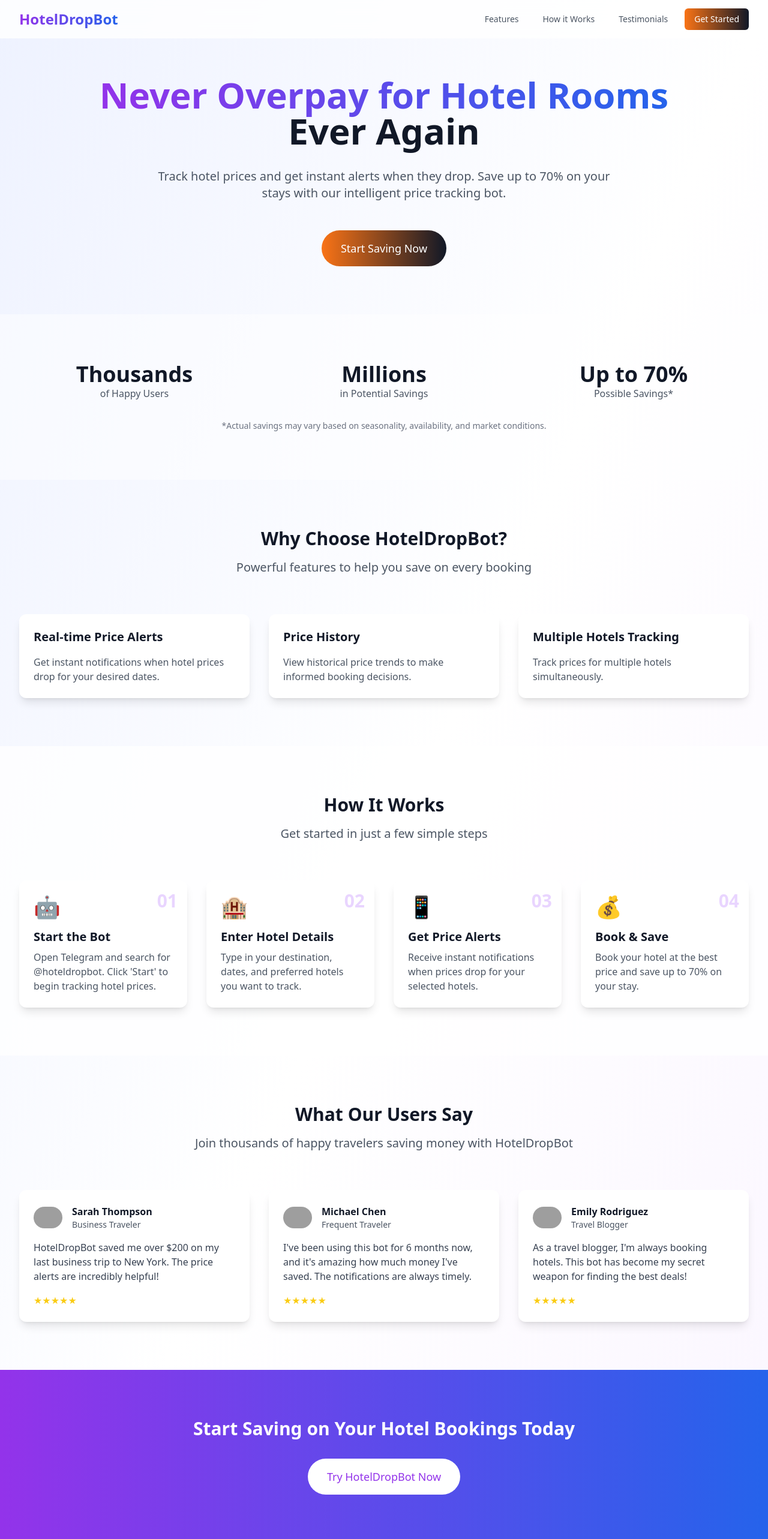
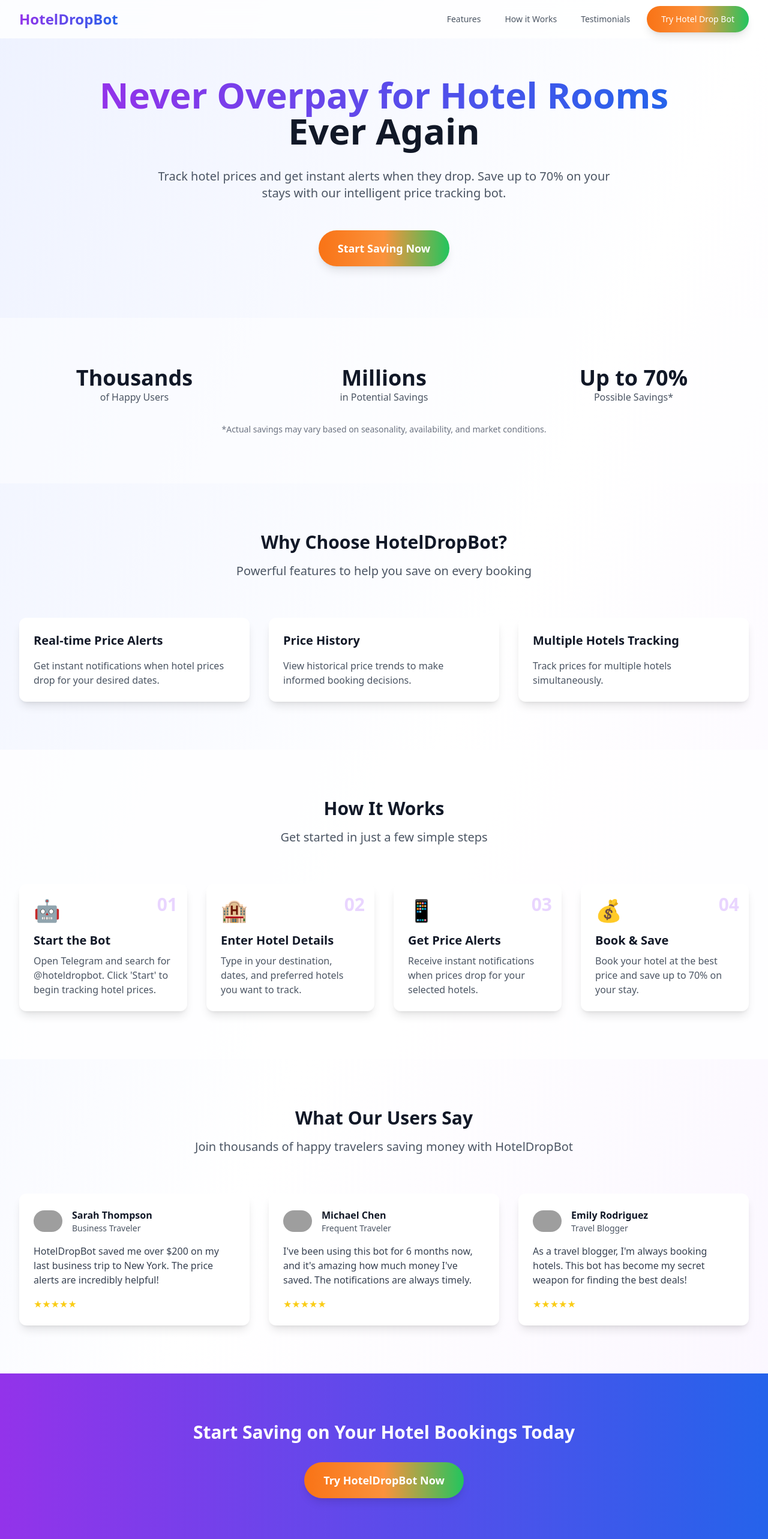
Before and after one commit to nxtwaveventures/hotelpricetracker-webpage, a Next.js app: page / in a window 1280 px wide. Shown: the top 2566 px of the page at 60% size. Built offline with nearby package versions, Linux system fonts and the light colour scheme; grey boxes are pictures that could not be loaded.

Commit message:
Update CTAs with viral orange-green gradient and interactive effects

```diff
--- a/src/pages/index.tsx
+++ b/src/pages/index.tsx
@@ -77,8 +77,8 @@
                                 <a href="#features" className="text-gray-600 hover:text-gray-900 px-3 py-2 rounded-md text-sm font-medium">Features</a>
                                 <a href="#how-it-works" className="text-gray-600 hover:text-gray-900 px-3 py-2 rounded-md text-sm font-medium">How it Works</a>
                                 <a href="#testimonials" className="text-gray-600 hover:text-gray-900 px-3 py-2 rounded-md text-sm font-medium">Testimonials</a>
-                                <a href="https://t.me/hoteldropbot" className="bg-gradient-to-r from-orange-500 to-gray-900 text-white px-4 py-2 rounded-md text-sm font-medium hover:opacity-90 transition-opacity">
-                                    Get Started
+                                <a href="https://t.me/hoteldropbot" className="bg-gradient-to-r from-orange-500 via-orange-400 to-green-500 text-white px-6 py-3 rounded-full text-sm font-medium hover:scale-105 transition-all duration-300 shadow-lg hover:shadow-xl">
+                                    Try Hotel Drop Bot
                                 </a>
                             </div>
                         </div>
@@ -111,9 +111,10 @@
                         >
                             <a
                                 href="https://t.me/hoteldropbot"
-                                className="inline-block bg-gradient-to-r from-orange-500 to-gray-900 text-white px-8 py-4 rounded-full text-lg font-medium hover:opacity-90 transition-opacity"
+                                className="inline-block bg-gradient-to-r from-orange-500 via-orange-400 to-green-500 text-white px-8 py-4 rounded-full text-lg font-bold hover:scale-105 transition-all duration-300 shadow-lg hover:shadow-xl relative overflow-hidden group"
                             >
-                                Start Saving Now
+                                <span className="relative z-10">Start Saving Now</span>
+                                <div className="absolute inset-0 bg-gradient-to-r from-green-500 via-orange-400 to-orange-500 opacity-0 group-hover:opacity-100 transition-opacity duration-300"></div>
                             </a>
                         </motion.div>
                     </motion.div>
@@ -293,9 +294,10 @@
                         </h2>
                         <a
                             href="https://t.me/hoteldropbot"
-                            className="inline-block bg-white text-purple-600 px-8 py-4 rounded-full text-lg font-medium hover:bg-gray-100 transition-colors"
+                            className="inline-block bg-gradient-to-r from-orange-500 via-orange-400 to-green-500 text-white px-8 py-4 rounded-full text-lg font-bold hover:scale-105 transition-all duration-300 shadow-lg hover:shadow-xl relative overflow-hidden group"
                         >
-                            Try HotelDropBot Now
+                            <span className="relative z-10">Try HotelDropBot Now</span>
+                            <div className="absolute inset-0 bg-gradient-to-r from-green-500 via-orange-400 to-orange-500 opacity-0 group-hover:opacity-100 transition-opacity duration-300"></div>
                         </a>
                     </motion.div>
                 </div>
```
